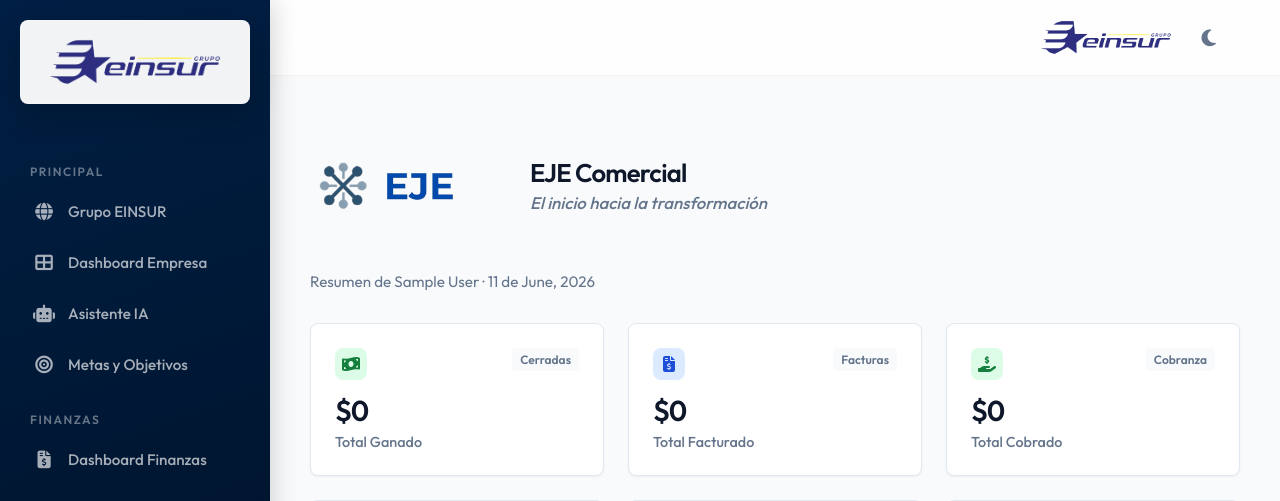
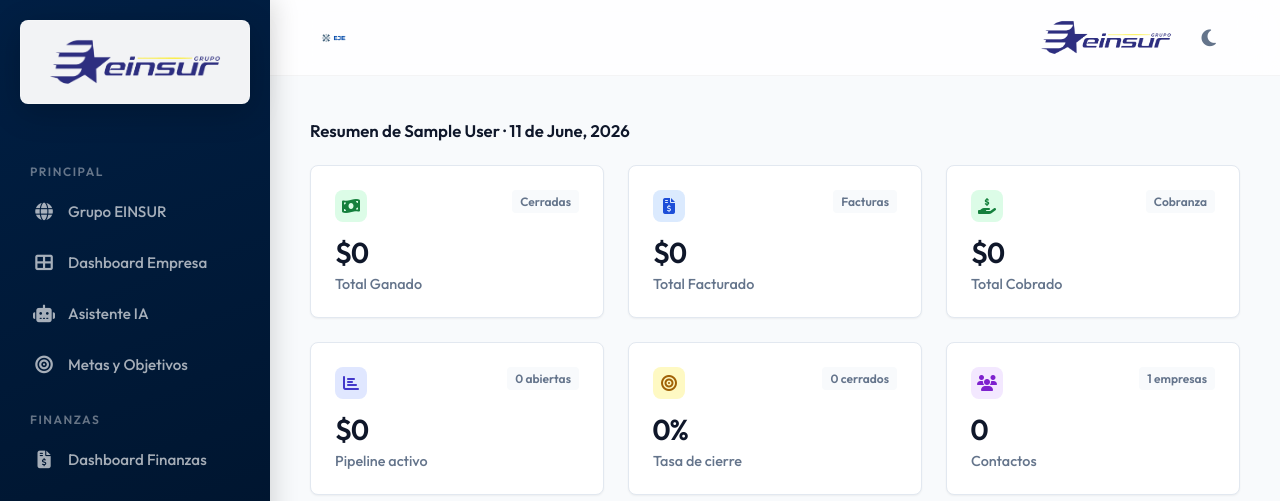
Before and after one commit to BrianGrimaldo/crm, a PHP site: page /crm_einsurglobal/dashboard in a window 1280 px wide. Shown: the top 501 px of the page. Run offline with PHP 8.4, Linux system fonts and the light colour scheme; the visitor is signed in with stand-in values (Sample User, id 1); data that the repository does not hold is empty.

Commit message:
style: mover logo EJE Comercial a la barra superior opuesto al logo de Grupo EINSUR

```diff
--- a/src/Views/dashboard/index.php
+++ b/src/Views/dashboard/index.php
@@ -519,16 +519,9 @@
     }
 </style>
 
-<!-- ═══════════════ HEADER LOGO ═══════════════ -->
-<div class="dash-hero">
-    <div class="dash-main-header">
-        <img src="<?= url('/img/EJE_Comercial.png') ?>" alt="EJE Comercial">
-        <div class="dash-main-text">
-            <h1>EJE Comercial</h1>
-            <span>El inicio hacia la transformación</span>
-        </div>
-    </div>
-    <div class="dash-summary-info">
+<!-- ═══════════════ HEADER ═══════════════ -->
+<div class="dash-hero" style="margin-bottom: 24px;">
+    <div class="dash-summary-info" style="font-size: 1.05rem; font-weight: 600; color: var(--text-title);">
         Resumen de <?= htmlspecialchars($tenantName) ?> &middot; <?= date('d \d\e F, Y') ?>
     </div>
 </div>
--- a/src/Views/layouts/header.php
+++ b/src/Views/layouts/header.php
@@ -837,7 +837,7 @@
     <main class="main-content">
         <div class="topbar">
             <!-- Botón de menú móvil flotante -->
-            <button class="btn-menu" style="margin-right: auto;"
+            <button class="btn-menu"
                 onclick="document.querySelector('.sidebar').classList.toggle('active')">
                 <svg xmlns="http://www.w3.org/2000/svg" width="24" height="24" fill="none" viewBox="0 0 24 24"
                     stroke="currentColor">
@@ -845,7 +845,12 @@
                 </svg>
             </button>
 
-            <!-- Logo Grupo EINSUR -->
+            <!-- Logo EJE Comercial (Lado Izquierdo) -->
+            <div class="topbar-left-brand" style="display: flex; align-items: center; margin-right: auto;">
+                <img src="<?= url('/img/EJE_Comercial.png') ?>" alt="EJE Comercial" style="height: 52px; width: auto; object-fit: contain;">
+            </div>
+
+            <!-- Logo Grupo EINSUR (Lado Derecho) -->
             <div class="topbar-brand" style="display: flex; align-items: center;">
                 <img src="<?= url('/img/grupo_einsur.png') ?>" alt="Grupo EINSUR" style="height: 40px; width: auto; object-fit: contain;">
             </div>
```
